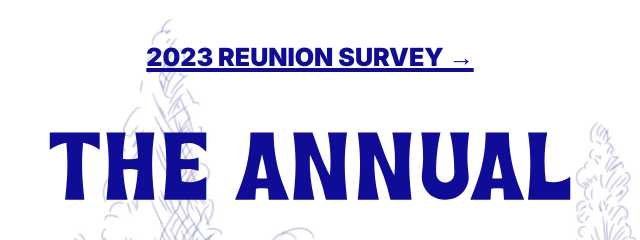
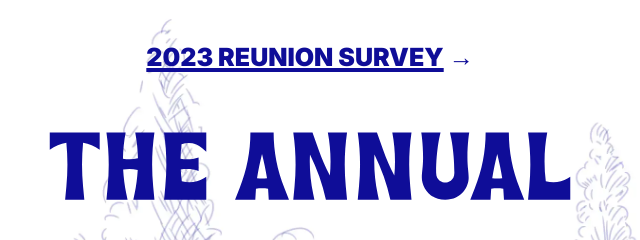
Before and after one commit to clarklab/burchreunion.com-2023, a plain HTML site: page index.html in a window 1280 px wide. Shown: the top 240 px of the page, 330-970 px from the left. Drawn offline with Linux system fonts and the light colour scheme.

Commit message:
arrow weight

```diff
--- a/index.html
+++ b/index.html
@@ -14,7 +14,7 @@
 </head>
 <body class="antialiased h-full bg-white dark:bg-midnight text-navy dark:text-sunset">
   <div class="hero pt-8 pb-2 flex flex-col place-content-between place-items-center bg-cover bg-center bg-[url('/images/bg-mobile.webp')] md:bg-[url('/images/bg-desktop.webp')] dark:bg-[url('/images/bg-mobile-dark.webp')] dark:md:bg-[url('/images/bg-desktop-dark.webp')]">
-    <a href="https://forms.gle/BVUTL5nRSEqb91QL8" class="h-auto underline decoration-4 font-black uppercase text-base md:text-xl">2023 Reunion Survey →</a>
+    <a href="https://forms.gle/BVUTL5nRSEqb91QL8" class="h-auto font-black uppercase text-base md:text-xl mb-2 md:mb-0"><span class="font-black underline decoration-4">2023 Reunion Survey</span> →</a>
     <div class="label text-center px-2 md:px-8 w-full">
      <img src="images/reunion-header-mobile.svg" class="dark:hidden md:hidden w-full" alt="">
      <img src="images/reunion-header-desktop.svg" class="dark:hidden hidden md:block dark:md:hidden w-full" alt="">
```
Also changed, not shown: css/main.css.
